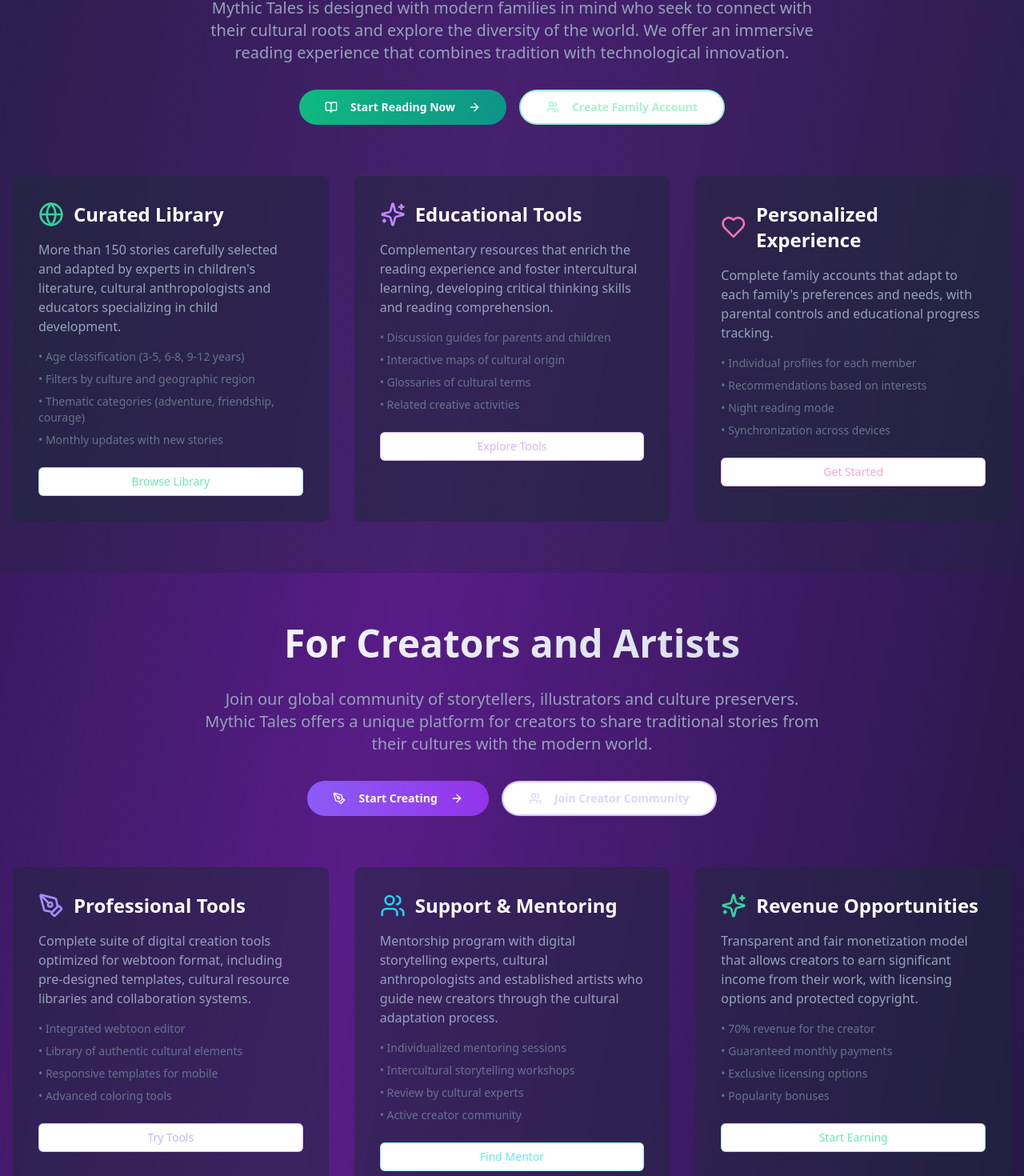
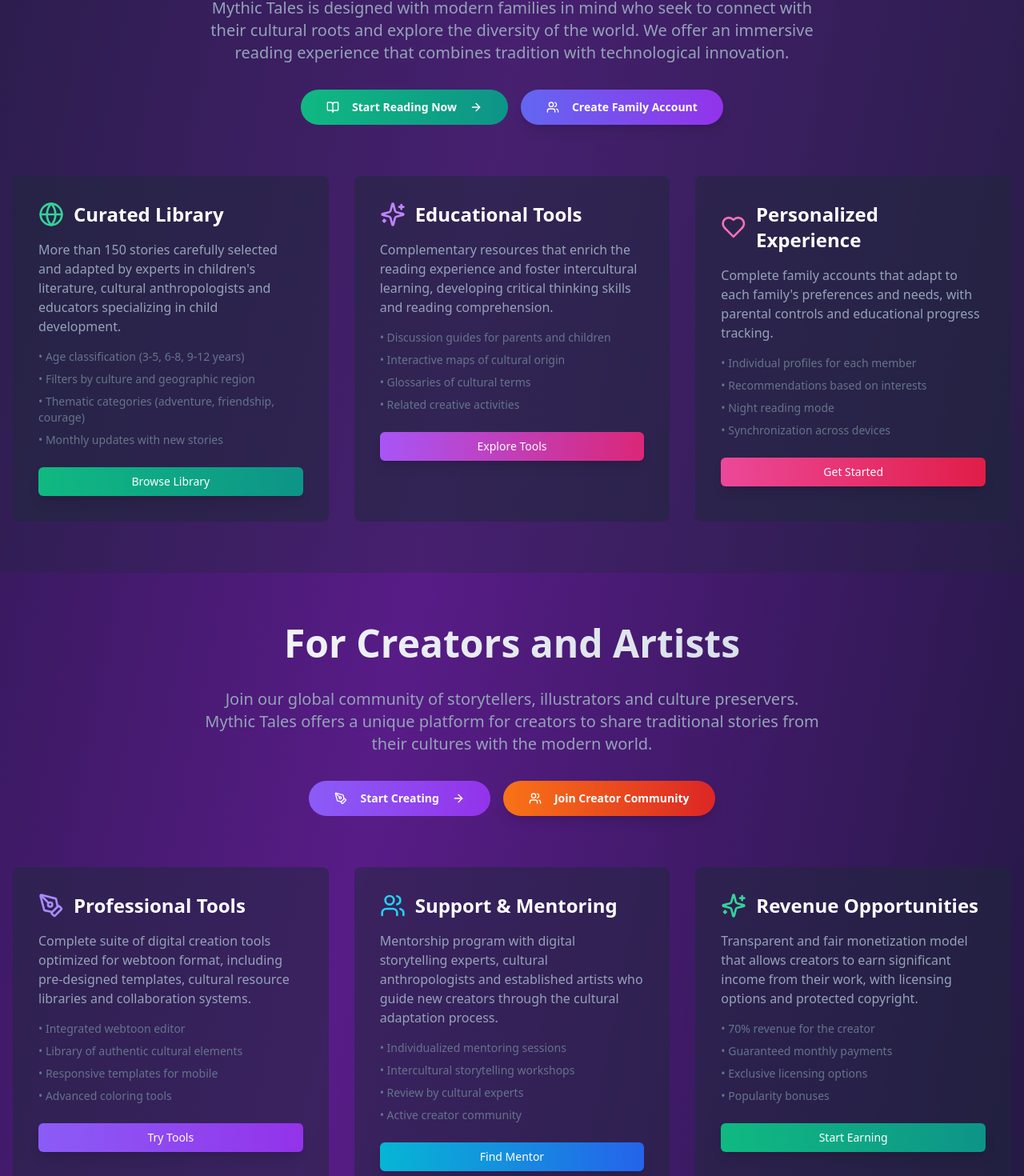
Before and after one commit to adrybecca/webtoon-tales-unfold, a React (Vite) app: page / in a window 1280 px wide. Shown: the part 3218-4688 px from the top of the page at 80% size. Built offline with nearby package versions, Linux system fonts and the light colour scheme.

Commit message:
Refactor: Change white buttons to gradient buttons
Changed the "Create Family Account" and "Browse Library" buttons to gradient buttons for better visibility and consistency.

```diff
--- a/src/pages/Index.tsx
+++ b/src/pages/Index.tsx
@@ -169,10 +169,9 @@ const Index = () => {
                 <ArrowRight className="w-5 h-5 ml-2" />
               </Button>
               <Button
-                variant="outline"
                 size="lg"
                 onClick={handleCreateAccount}
-                className="border-2 border-emerald-400/50 text-emerald-200 hover:bg-emerald-400/10 px-8 py-4 rounded-full font-semibold"
+                className="bg-gradient-to-r from-indigo-500 to-purple-600 hover:from-indigo-600 hover:to-purple-700 text-white px-8 py-4 rounded-full font-semibold shadow-lg hover:shadow-indigo-500/25 transition-all duration-300"
               >
                 <Users className="w-5 h-5 mr-2" />
                 Create Family Account
@@ -196,10 +195,9 @@ const Index = () => {
                 <li>• Monthly updates with new stories</li>
               </ul>
               <Button
-                variant="outline"
                 size="sm"
                 onClick={handleStartReading}
-                className="w-full border-emerald-400/50 text-emerald-300 hover:bg-emerald-400/10 group-hover:scale-105 transition-transform"
+                className="w-full bg-gradient-to-r from-emerald-500 to-teal-600 hover:from-emerald-600 hover:to-teal-700 text-white group-hover:scale-105 transition-transform shadow-lg hover:shadow-emerald-500/25"
               >
                 Browse Library
               </Button>
@@ -220,10 +218,9 @@ const Index = () => {
                 <li>• Related creative activities</li>
               </ul>
               <Button
-                variant="outline"
                 size="sm"
                 onClick={() => alert("Educational resources coming soon!")}
-                className="w-full border-purple-400/50 text-purple-300 hover:bg-purple-400/10 group-hover:scale-105 transition-transform"
+                className="w-full bg-gradient-to-r from-purple-500 to-pink-600 hover:from-purple-600 hover:to-pink-700 text-white group-hover:scale-105 transition-transform shadow-lg hover:shadow-purple-500/25"
               >
                 Explore Tools
               </Button>
@@ -244,10 +241,9 @@ const Index = () => {
                 <li>• Synchronization across devices</li>
               </ul>
               <Button
-                variant="outline"
                 size="sm"
                 onClick={handleCreateAccount}
-                className="w-full border-pink-400/50 text-pink-300 hover:bg-pink-400/10 group-hover:scale-105 transition-transform"
+                className="w-full bg-gradient-to-r from-pink-500 to-rose-600 hover:from-pink-600 hover:to-rose-700 text-white group-hover:scale-105 transition-transform shadow-lg hover:shadow-pink-500/25"
               >
                 Get Started
               </Button>
@@ -277,10 +273,9 @@ const Index = () => {
                 <ArrowRight className="w-5 h-5 ml-2" />
               </Button>
               <Button
-                variant="outline"
                 size="lg"
                 onClick={handleCreateAccount}
-                className="border-2 border-violet-400/50 text-violet-200 hover:bg-violet-400/10 px-8 py-4 rounded-full font-semibold"
+                className="bg-gradient-to-r from-orange-500 to-red-600 hover:from-orange-600 hover:to-red-700 text-white px-8 py-4 rounded-full font-semibold shadow-lg hover:shadow-orange-500/25 transition-all duration-300"
               >
                 <Users className="w-5 h-5 mr-2" />
                 Join Creator Community
@@ -304,10 +299,9 @@ const Index = () => {
                 <li>• Advanced coloring tools</li>
               </ul>
               <Button
-                variant="outline"
                 size="sm"
                 onClick={() => alert("Creator tools coming soon!")}
-                className="w-full border-violet-400/50 text-violet-300 hover:bg-violet-400/10 group-hover:scale-105 transition-transform"
+                className="w-full bg-gradient-to-r from-violet-500 to-purple-600 hover:from-violet-600 hover:to-purple-700 text-white group-hover:scale-105 transition-transform shadow-lg hover:shadow-violet-500/25"
               >
                 Try Tools
               </Button>
@@ -328,10 +322,9 @@ const Index = () => {
                 <li>• Active creator community</li>
               </ul>
               <Button
-                variant="outline"
                 size="sm"
                 onClick={() => alert("Mentorship program coming soon!")}
-                className="w-full border-cyan-400/50 text-cyan-300 hover:bg-cyan-400/10 group-hover:scale-105 transition-transform"
+                className="w-full bg-gradient-to-r from-cyan-500 to-blue-600 hover:from-cyan-600 hover:to-blue-700 text-white group-hover:scale-105 transition-transform shadow-lg hover:shadow-cyan-500/25"
               >
                 Find Mentor
               </Button>
@@ -352,10 +345,9 @@ const Index = () => {
                 <li>• Popularity bonuses</li>
               </ul>
               <Button
-                variant="outline"
                 size="sm"
                 onClick={handleStartCreating}
-                className="w-full border-emerald-400/50 text-emerald-300 hover:bg-emerald-400/10 group-hover:scale-105 transition-transform"
+                className="w-full bg-gradient-to-r from-emerald-500 to-teal-600 hover:from-emerald-600 hover:to-teal-700 text-white group-hover:scale-105 transition-transform shadow-lg hover:shadow-emerald-500/25"
               >
                 Start Earning
               </Button>
```
